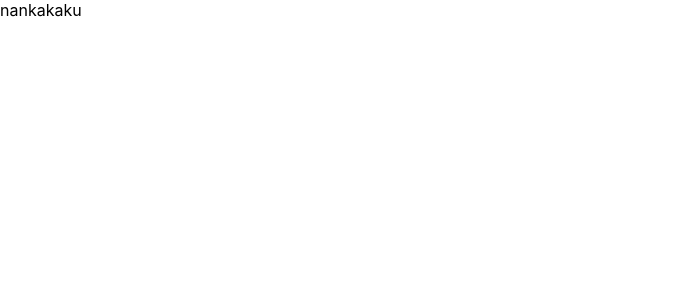
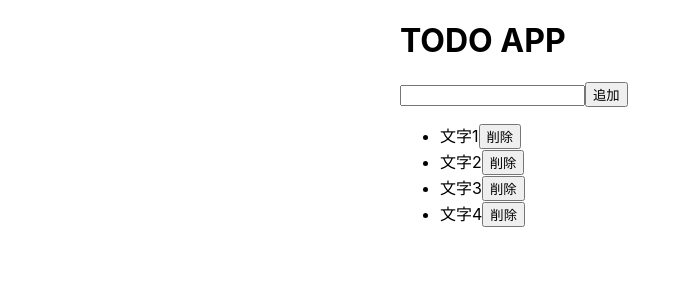
Before and after one commit to omikana/react, a React (Create React App) app: page / in a window 1280 px wide. Shown: the top 300 px of the page, without its empty margins (0-690 px from the left). Built offline with nearby package versions, Linux system fonts and the light colour scheme.

Commit message:
add todo

```diff
--- a/src/App.tsx
+++ b/src/App.tsx
@@ -1,7 +1,85 @@
-import React from "react";
+import React, { useState } from "react";
+import { isTemplateExpression } from "typescript";
+
+
+
 
 function App() {
-  return <div className="App">nankakaku</div>;
+  const [inputText,setInputText] =useState('')
+  const [todoList,setTodoList] = useState(
+    [
+      {
+        todo: '文字1',
+      },
+      {
+        todo: '文字2',
+      },
+      {
+        todo: '文字3',
+      },
+      {
+        todo: '文字4',
+      },
+    ]
+  )
+
+
+  const onDelete =(todo:string)=>{
+    setTodoList((prevState) => {
+      return prevState.filter((n)=> (n.todo !== todo))
+    })
+  }
+
+  return<>
+  <div style={{ width: '30rem', margin: '0 auto' }}>
+    <h1>TODO APP</h1>
+    <input type="text" name={'todo'} onChange={(e)=>{
+      setInputText(e.target.value)
+    }} />
+    <button
+      onClick={() => {
+        setTodoList((prevState) => {
+        return [...prevState,{todo:inputText}]
+        })
+      }}
+    >
+      追加
+      </button>
+    <p>{inputText}</p>
+    <div>
+      <ul>
+          {todoList.map((item:{todo:string},index)=>{
+            return(
+              <li key={`todo_${index}`}>
+                {item.todo}
+                <button type={'button'} onClick={()=>onDelete(item.todo)}>削除</button>
+              </li>
+            )
+          })}
+      </ul>
+    </div>
+  </div>
+  </>
 }
 
 export default App;
+
+
+
+
+
+
+// function App(){
+//   const test =[] as {todo:string}[]
+//   list.forEach((item:{todo:string})=>{
+//     test.push({
+//       todo: item.todo + 'hoge',
+//     })
+//   })
+// }
+
+// const test2 =list.map((item:{todo:string})=>{
+//   return{
+//     todo:item.todo +'hoge',
+//   }
+// })
--- /dev/null
+++ b/src/react-app-env.d.ts
@@ -0,0 +1 @@
+/// <reference types="react-scripts" />
```
